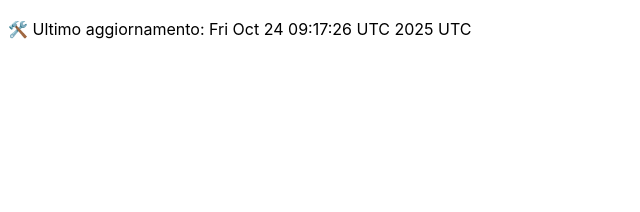
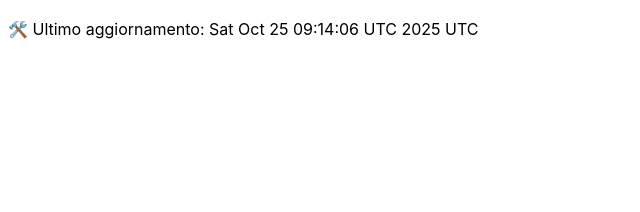
Before and after one commit to DanteTrb/DanteTrb.github.io, a Jekyll site: the page built from badges.md, in a window 1280 px wide. Shown: the top 212 px of the page, without its empty margins (0-640 px from the left). Built offline with Jekyll 4.4.1, drawn with Linux system fonts in a browser that asks for light colours; our own code applies the rules of GitHub Pages for plain Markdown files.

Commit message:
🛠️ Aggiornamento automatico badge

```diff
--- a/badges.md
+++ b/badges.md
@@ -1 +1 @@
-🛠️ Ultimo aggiornamento: Fri Oct 24 09:17:26 UTC 2025 UTC
+🛠️ Ultimo aggiornamento: Sat Oct 25 09:14:06 UTC 2025 UTC
```
